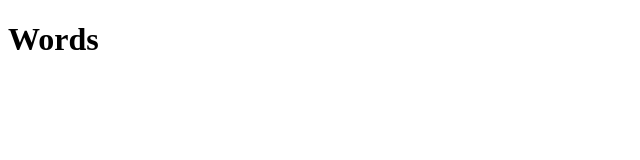
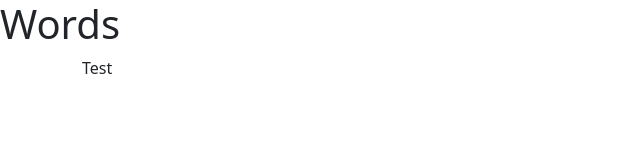
Before and after one commit to HNL2000/HNL2000.github.io, a plain HTML site: page index.html in a window 1280 px wide. Shown: the whole page, without its empty margins (0-640 px from the left). Drawn offline with nearby package versions, Linux system fonts and the light colour scheme.

Commit message:
Update index.html

```diff
--- a/index.html
+++ b/index.html
@@ -1,11 +1,19 @@
 <!DOCTYPE html>
-<html>
+<html lang="en">
     <head>
         <meta charset="utf-8">
         <meta name="viewport" content="width=device-width, initial-scale=1">
         <title>Website</title>
+        <link href="https://cdn.jsdelivr.net/npm/bootstrap@5.2.0-beta1/dist/css/bootstrap.min.css" rel="stylesheet" integrity="sha384-0evHe/X+R7YkIZDRvuzKMRqM+OrBnVFBL6DOitfPri4tjfHxaWutUpFmBp4vmVor" crossorigin="anonymous">
     </head>
     <body>
         <h1>Words</h1>
+
+        <div class="container">
+            Test
+        </div>
+
+
+        <script src="https://cdn.jsdelivr.net/npm/bootstrap@5.2.0-beta1/dist/js/bootstrap.bundle.min.js" integrity="sha384-pprn3073KE6tl6bjs2QrFaJGz5/SUsLqktiwsUTF55Jfv3qYSDhgCecCxMW52nD2" crossorigin="anonymous"></script>
     </body>
 </html>
```
